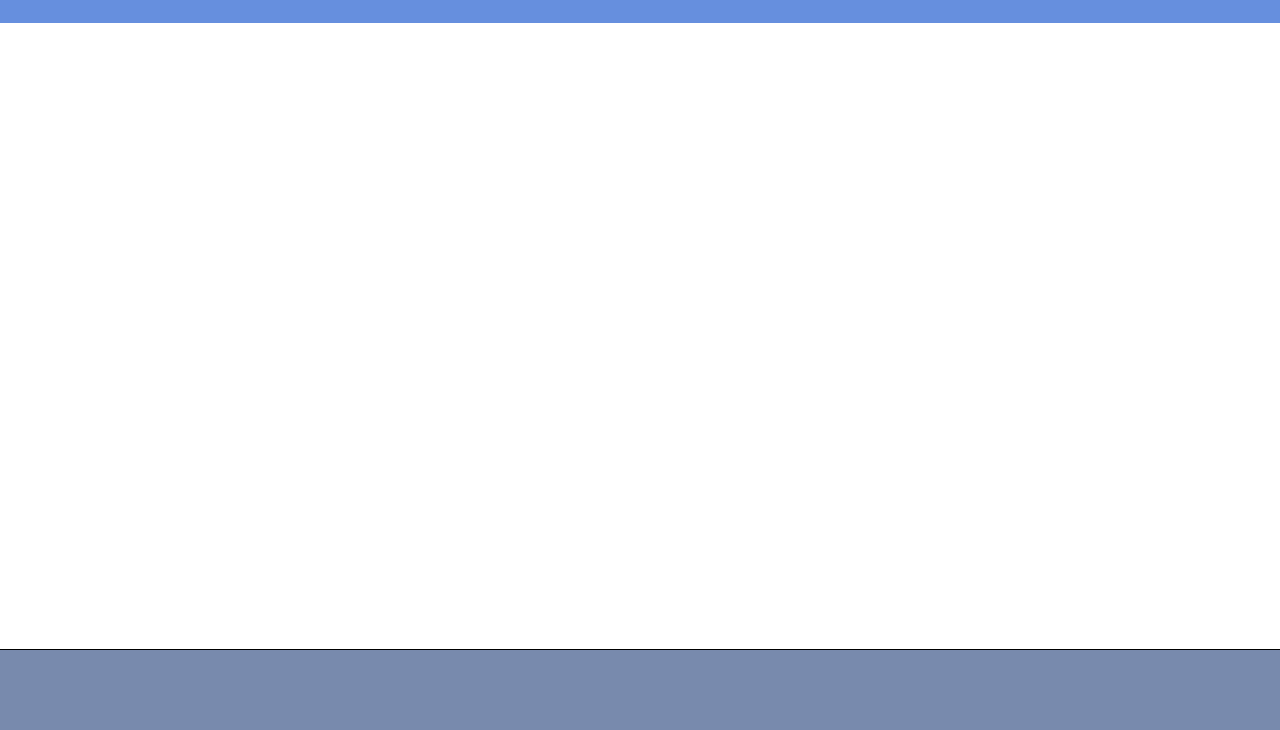
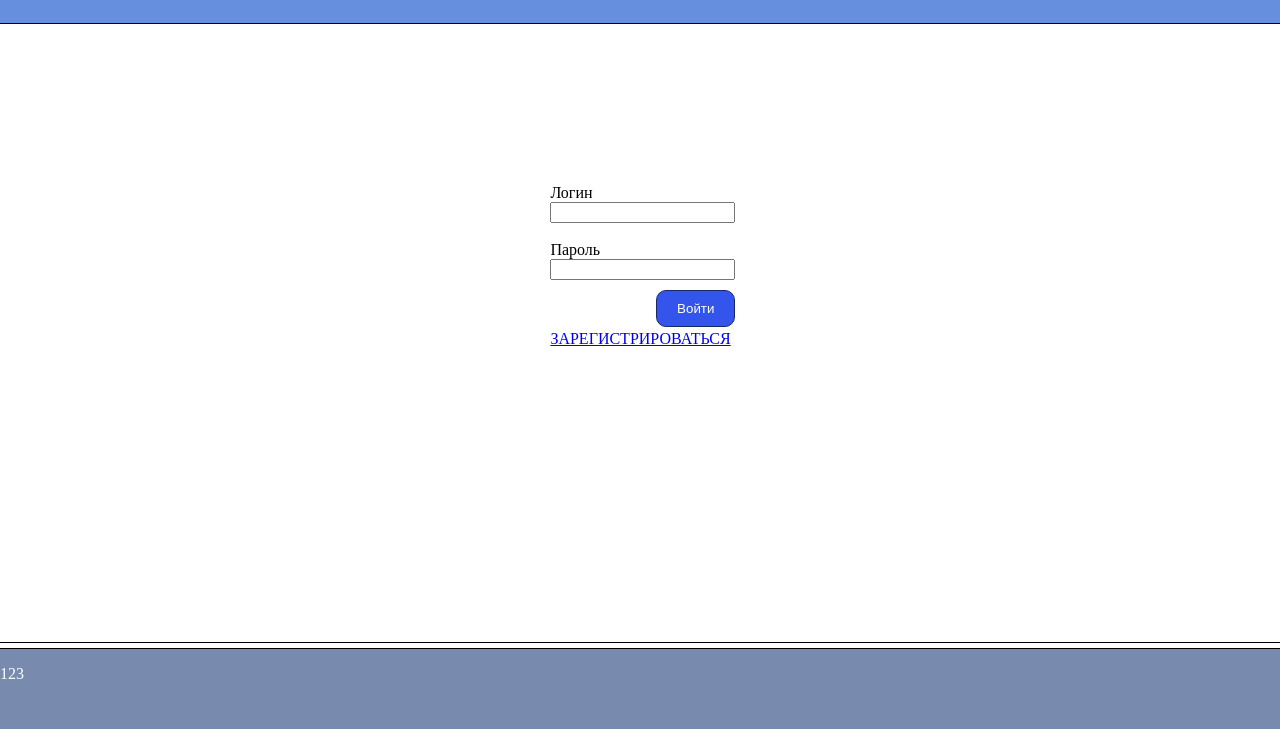
Before and after one commit to halahot/chat, a React app in the folder web/: page /login in a window 1280 px wide. Shown: the part 72-802 px from the top of the page. Built offline with nearby package versions, Linux system fonts and the light colour scheme.

Commit message:
View of login complete

```diff
--- a/web/src/common/redux/reducers.js
+++ b/web/src/common/redux/reducers.js
@@ -1,5 +1,4 @@
 import * as types from './types';
-import Cookies from 'js-cookie';
 
 export function messages(state = [], action){
     if(action.type === types.START_GET_MESSAGES){
--- a/web/src/components/footer/Footer.js
+++ b/web/src/components/footer/Footer.js
@@ -7,6 +7,7 @@ class Footer extends React.Component{
     render(){
         return(
             <div id="footer">
+                <p>123</p>
             </div>
         );
     }
--- a/web/src/components/footer/footer.scss
+++ b/web/src/components/footer/footer.scss
@@ -1,5 +1,8 @@
 #footer{
-    position: relative;
     height: 80px;
+    margin-top: 0px;
     background-color: #788aad;
+    border-top: 1px solid black;
+    max-height: 80px;
+    color: white;
 }
--- a/web/src/components/login/Login.js
+++ b/web/src/components/login/Login.js
@@ -5,14 +5,59 @@ import Header from '../header/Header';
 import Main from '../main/Main';
 import Footer from '../footer/Footer';
 
+import {
+  Link,
+} from 'react-router-dom';
+
 
 class Login extends React.Component{
+  constructor(props){
+    super(props);
+
+    this.state = {
+      login: "",
+      password: "",
+    }
+  }
+
+  handleChange = (e) =>{
+    this.setState({
+      [e.target.name]: e.target.value,
+    })
+  }
+
+  handleClick = (e) =>{
+    e.preventDefault();
+  }
+
   render(){
     return(
       <div style={{maxWidth:"100vw"}}>
         <Header></Header>
         <Main>
+          <div class="auth-form">
+            <form>
+              <p className="error"></p>
 
+              <label>
+                Логин <br/>
+                <input type="text" value={this.state.login} name="login" onChange={this.handleChange}/>
+              </label>
+
+              <br/>
+              <br/>
+              <label>
+                Пароль <br/>
+                <input type="password" value={this.state.password} name="password" onChange={this.handleChange}/>
+              </label>
+
+              <br/>
+
+              <button className="my-btn" onClick={this.handleClick}>Войти</button>
+
+              <p className="nav-link"><Link to={"/register"}>ЗАРЕГИСТРИРОВАТЬСЯ</Link></p>
+            </form>
+          </div>
         </Main>
         <Footer></Footer>
     </div>
--- a/web/src/components/login/login.scss
+++ b/web/src/components/login/login.scss
@@ -0,0 +1,14 @@
+.auth-form{
+    position: absolute;
+    left: 43vw;
+    top: 30vh;
+}
+
+.auth-form > form > button {
+    position: absolute;
+    right: 0;
+}
+
+.nav-link{
+    margin-top: 50px;
+}
--- a/web/src/components/main/main.scss
+++ b/web/src/components/main/main.scss
@@ -1,6 +1,7 @@
 #main{
-    margin-top: 80px;
-    min-height: calc(100vh - 160px);
+    margin-top: 95px;
+    min-height: calc(100vh - 182px);
     border-bottom: 1px solid black;
     border-top: 1px solid black;
+    margin-bottom: 5px;
 }
--- a/web/src/index.scss
+++ b/web/src/index.scss
@@ -8,3 +8,21 @@ body{
     padding: 0px;
     max-width: 100wv;
 }
+
+.my-btn{
+    margin-top: 10px;
+    padding: 10px 20px;
+    border-radius: 10px;
+    background-color: #3455eb;
+    color: white;
+    border: 1px solid #1a286b;
+}
+
+.my-btn:hover{
+    background-color: #1a286b;
+    cursor: pointer;
+}
+
+.my-btn:active{
+    background-color: #3455eb;
+}
```
Lines whose indentation alone changed are shown as unchanged.
